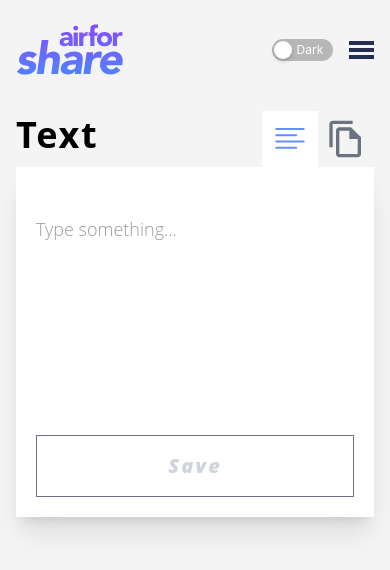
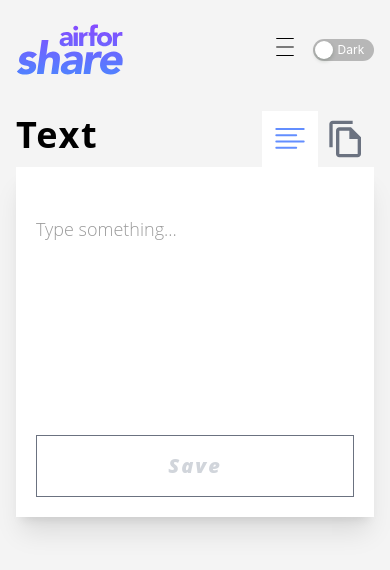
Before and after one commit to Abdul-Bari-Mazari/airforshare-react-tailwind, a React (Vite) app: page / in a window 390 px wide. Shown: the top 570 px of the page. Built offline with nearby package versions, Linux system fonts and the light colour scheme; no server answers; the database is empty.

Commit message:
Added responsive working menu

```diff
--- a/src/App.jsx
+++ b/src/App.jsx
@@ -1,4 +1,4 @@
-import AppNavbar from './components/Navbar';
+import AppNavbar from './components/Navbar/Navbar';
 import WorkingContainer from './components/WorkingContainer';
 // LOGO
 import { PiTextAlignLeftLight } from 'react-icons/pi';
--- /dev/null
+++ b/src/components/Navbar/Menu.jsx
@@ -0,0 +1,67 @@
+import React, { useEffect, useState } from 'react';
+import { Dropdown, Space } from 'antd';
+import { CiMenuBurger } from 'react-icons/ci';
+
+const items = [
+  {
+    label: 'How it works',
+    key: '0',
+  },
+  {
+    label: 'Download',
+    key: '1',
+  },
+  {
+    label: 'Upgrade',
+    key: '3',
+  },
+  {
+    label: 'Feedback',
+    key: '4',
+  },
+  {
+    type: 'divider',
+  },
+  {
+    label: 'Login / Register',
+    key: '5',
+  },
+];
+
+const AppMenu = () => {
+  const [closeDropDown, setCloseDropDown] = useState(false);
+
+  useEffect(() => {
+    const handleScreen = () => {
+      if (window.innerWidth >= 768) {
+        setCloseDropDown(false);
+        console.log(closeDropDown);
+      }
+    };
+
+    window.addEventListener('resize', handleScreen);
+
+    return () => {
+      window.removeEventListener('resize', handleScreen);
+    };
+  }, []);
+
+  return (
+    <Dropdown
+      menu={{
+        items,
+      }}
+      trigger={['click']}
+      open={closeDropDown}
+      onOpenChange={(open) => setCloseDropDown(open)}
+    >
+      <a onClick={(e) => e.preventDefault()}>
+        <Space>
+          <CiMenuBurger className="text-black dark:text-white w-6 h-6" />
+        </Space>
+      </a>
+    </Dropdown>
+  );
+};
+
+export default AppMenu;
--- a/src/components/Navbar.jsx
+++ b/src/components/Navbar/Navbar.jsx
@@ -1,11 +1,11 @@
 import { useState } from 'react';
-import LOGO_BIG from '../assets/images/logo-big.svg';
-import LOGO_SMALL from '../assets/images/logo-small.png';
-import HAMBURGER_MENU from '../assets/images/icon-hamburger.svg';
+import LOGO_BIG from '../Navbar/../../assets/images/logo-big.svg';
+import LOGO_SMALL from '../Navbar/../../assets/images/logo-small.png';
 
 import { useEffect } from 'react';
-import ThemeSwitch from './ThemeSwitch/ThemeSwitch';
-import NavLinks from './NavLinks/NavLinks';
+import ThemeSwitch from '../ThemeSwitch/ThemeSwitch';
+import NavLinks from './NavLinks';
+import AppMenu from './Menu';
 
 function AppNavbar() {
   const [navLogo, setNavLogo] = useState(LOGO_BIG);
@@ -45,13 +45,10 @@ function AppNavbar() {
           <NavLinks text="Login / Register" />
         </div>
         <div className="flex justify-center items-center gap-4">
+          <div className="block md:hidden">
+            <AppMenu className="text-black dark:text-white" />
+          </div>
           <ThemeSwitch />
-          <div className="block md:hidden">
-            <img
-              src={HAMBURGER_MENU}
-              alt=""
-            />
-          </div>
         </div>
       </div>
     </>
```
Also changed, not shown: src/components/Navbar/NavLinks.jsx (renamed from src/components/NavLinks/NavLinks.jsx).
